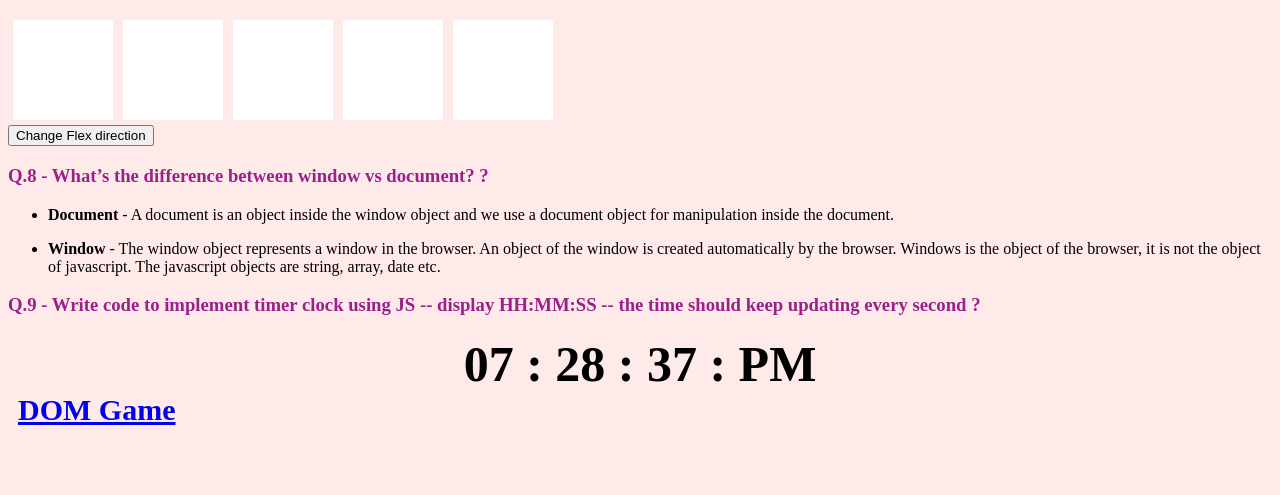
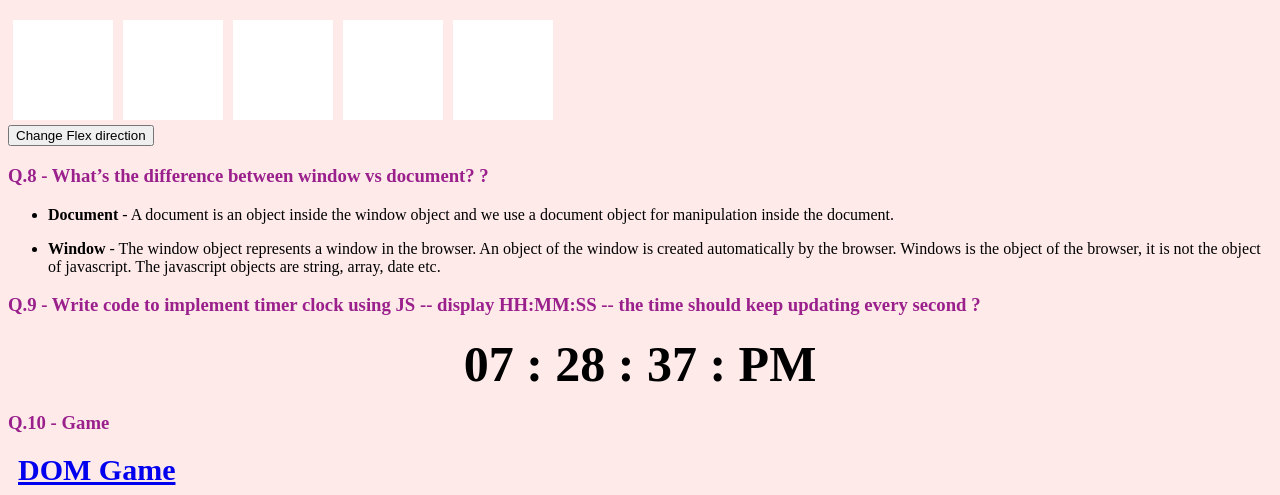
Before and after one commit to ShkAmina/DOM-Handson, a plain HTML site: page index.html in a window 1280 px wide. Shown: the part 753-1248 px from the top of the page. Before the commit the page ends 1188 px from the top, so only its background shows below. Drawn offline with Linux system fonts and the light colour scheme.

Commit message:
DOM Handson

```diff
--- a/index.html
+++ b/index.html
@@ -51,6 +51,7 @@
     <h3 class="Que">Q.9 - Write code to implement timer clock using JS -- display HH:MM:SS -- the time should keep updating every second ?</h3>
     <div id="clock">8:10:45</div>
 
+    <h3 class="Que">Q.10 - Game</h3>
     <a href="./Game.html">DOM Game</a>
 
 
```
